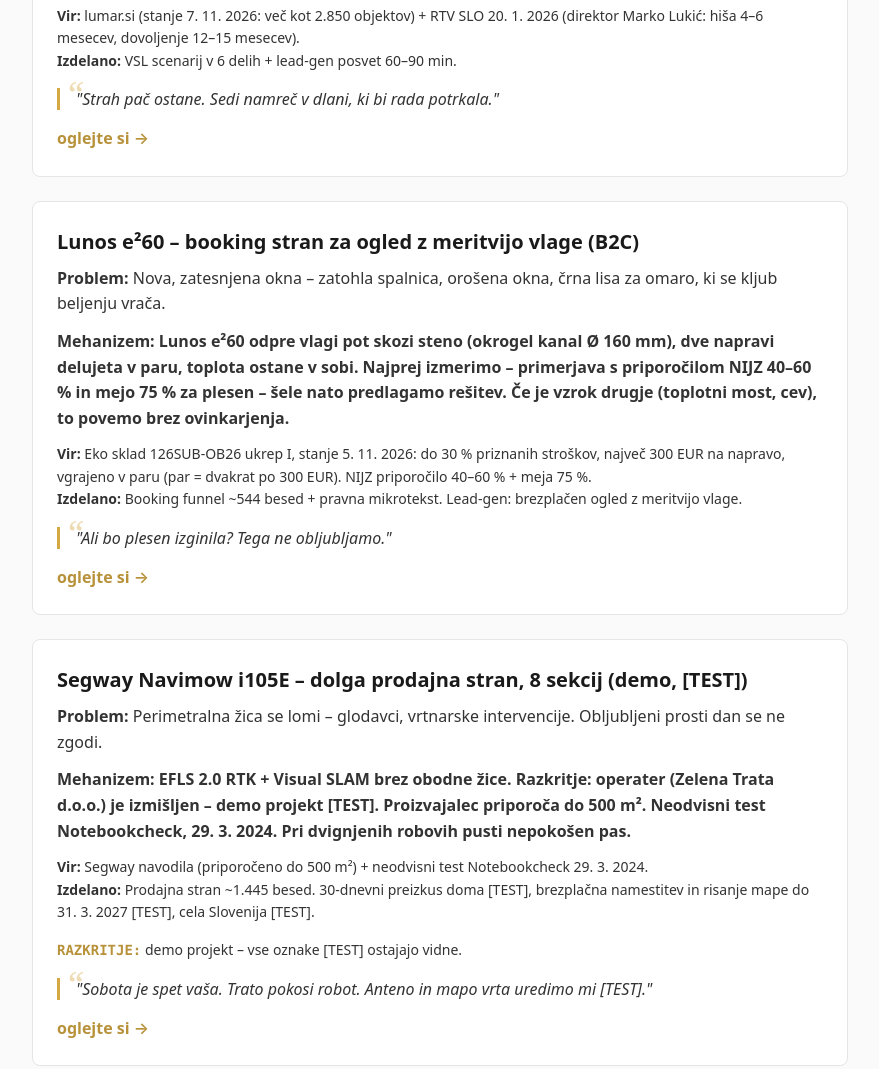
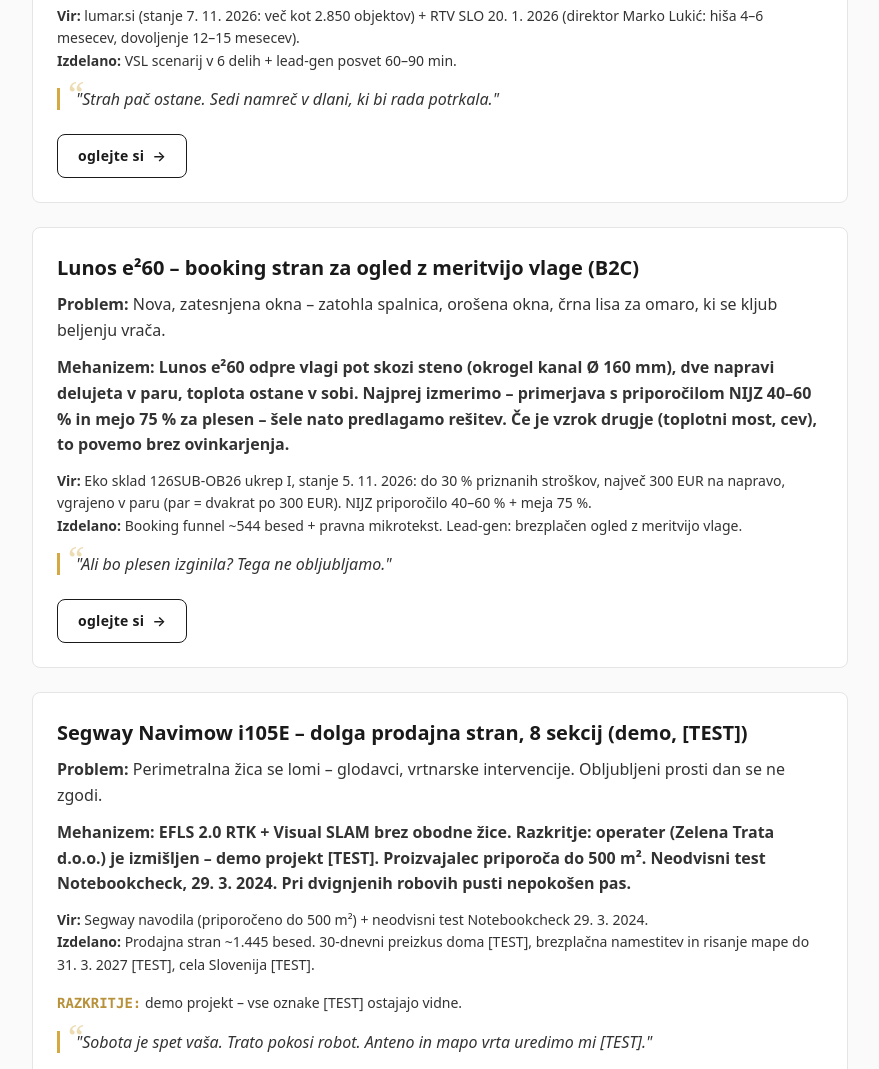
Before and after one commit to ivofrankai-star/copypage, a plain HTML site: page copypage.html in a window 1280 px wide. Shown: the part 1160-2229 px from the top of the page, without its empty margins (200-1079 px from the left). Drawn offline with Linux system fonts and the light colour scheme; a script that the page names is missing.

Commit message:
Restyle piece links as .piece-btn (compact outline button, arrow micro-anim)

```diff
--- a/copypage.html
+++ b/copypage.html
@@ -279,8 +279,47 @@
       margin-bottom: var(--space-4); line-height: var(--leading-snug);
     }
     .piece__label { font-family: var(--font-mono); font-weight: 600; color: var(--color-amber-dark); }
-    .piece-link { display: inline-block; font-weight: 600; color: var(--color-amber-dark); text-decoration: none; }
-    .piece-link:hover { text-decoration: underline; }
+    /* Updated Piece Button */
+    .piece-btn {
+      display: inline-flex;
+      align-items: center;
+      justify-content: center;
+      gap: var(--space-2);
+      min-height: 44px;
+      padding: var(--space-2) var(--space-5);
+      border: 1.5px solid var(--color-ink);
+      border-radius: var(--radius);
+      background: transparent;
+      color: var(--color-ink);
+      font-size: var(--text-sm);
+      font-weight: 600;
+      letter-spacing: 0.02em;
+      text-decoration: none;
+      transition: all 0.15s ease;
+      margin-top: var(--space-2);
+    }
+
+    .piece-btn:hover,
+    .piece-btn:focus-visible {
+      background: var(--color-ink);
+      color: var(--color-white);
+      transform: translateY(-1px);
+    }
+
+    .piece-btn:active {
+      transform: translateY(1px);
+    }
+
+    /* Subtle micro-animation on the arrow */
+    .piece-btn span {
+      display: inline-block;
+      transition: transform 0.15s ease;
+    }
+
+    .piece-btn:hover span {
+      transform: translateX(3px);
+    }
+
 
     /* How I Work */
     .how-grid { display: grid; grid-template-columns: 1fr; gap: var(--space-4); margin-top: var(--space-8); }
@@ -399,7 +438,7 @@
           <strong>Izdelano:</strong> VSL scenarij v 6 delih + lead-gen posvet 60–90 min.</p>
 
           <p class="piece__quote">"Strah pač ostane. Sedi namreč v dlani, ki bi rada potrkala."</p>
-          <a href="https://flat-sodium-9d4.notion.site/Lumar-monta-na-hi-a-VSL-scenarij-Potrkajte-6-min-govora-413996240a668053983bd5520e6fe808?pvs=74" class="piece-link" data-notion="01_LUMAR" target="_blank" rel="noopener">oglejte si →</a>
+          <a href="https://flat-sodium-9d4.notion.site/Lumar-monta-na-hi-a-VSL-scenarij-Potrkajte-6-min-govora-413996240a668053983bd5520e6fe808?pvs=74" class="piece-btn" data-notion="01_LUMAR" target="_blank" rel="noopener">oglejte si <span>→</span></a>
         </article>
         <article class="piece" id="piece-lunos-e260">
           <h3 class="piece__title">Lunos e²60 – booking stran za ogled z meritvijo vlage (B2C)</h3>
@@ -409,7 +448,7 @@
           <strong>Izdelano:</strong> Booking funnel ~544 besed + pravna mikrotekst. Lead-gen: brezplačen ogled z meritvijo vlage.</p>
 
           <p class="piece__quote">"Ali bo plesen izginila? Tega ne obljubljamo."</p>
-          <a href="https://flat-sodium-9d4.notion.site/Lunos-e-60-booking-stran-za-ogled-z-meritvijo-vlage-B2C-413996240a668096a682d8f0b4bd8a5f?pvs=74" class="piece-link" data-notion="02_LUNOS" target="_blank" rel="noopener">oglejte si →</a>
+          <a href="https://flat-sodium-9d4.notion.site/Lunos-e-60-booking-stran-za-ogled-z-meritvijo-vlage-B2C-413996240a668096a682d8f0b4bd8a5f?pvs=74" class="piece-btn" data-notion="02_LUNOS" target="_blank" rel="noopener">oglejte si <span>→</span></a>
         </article>
         <article class="piece" id="piece-navimow-i105e">
           <h3 class="piece__title">Segway Navimow i105E – dolga prodajna stran, 8 sekcij (demo, [TEST])</h3>
@@ -419,7 +458,7 @@
           <strong>Izdelano:</strong> Prodajna stran ~1.445 besed. 30-dnevni preizkus doma [TEST], brezplačna namestitev in risanje mape do 31. 3. 2027 [TEST], cela Slovenija [TEST].</p>
           <p class="piece__detail"><span class="piece__label">RAZKRITJE:</span> demo projekt – vse oznake [TEST] ostajajo vidne.</p>
           <p class="piece__quote">"Sobota je spet vaša. Trato pokosi robot. Anteno in mapo vrta uredimo mi [TEST]."</p>
-          <a href="https://flat-sodium-9d4.notion.site/Segway-Navimow-i105E-dolga-prodajna-stran-8-sekcij-demo-TEST-413996240a66802da2cbead771f0b1b2?pvs=74" class="piece-link" data-notion="03_NAVIMOW" target="_blank" rel="noopener">oglejte si →</a>
+          <a href="https://flat-sodium-9d4.notion.site/Segway-Navimow-i105E-dolga-prodajna-stran-8-sekcij-demo-TEST-413996240a66802da2cbead771f0b1b2?pvs=74" class="piece-btn" data-notion="03_NAVIMOW" target="_blank" rel="noopener">oglejte si <span>→</span></a>
         </article>
         <article class="piece" id="piece-daikin-3r">
           <h3 class="piece__title">Daikin Altherma 3 R – 5-dnevna e-poštna sekvenca (lead-gen za izvajalca)</h3>
@@ -429,7 +468,7 @@
           <strong>Izdelano:</strong> 5-dnevna email sekvenca. Mehek CTA v e-poštah 1–4, trdi v 5.</p>
 
           <p class="piece__quote">"Daikin Altherma 3 R ničesar ne kuri. Toploto jemlje iz zraka."</p>
-          <a href="https://flat-sodium-9d4.notion.site/Daikin-Altherma-3-R-5-dnevna-e-po-tna-sekvenca-lead-gen-za-izvajalca-413996240a668073acf2e1316e346598?pvs=74" class="piece-link" data-notion="04_DAIKIN" target="_blank" rel="noopener">oglejte si →</a>
+          <a href="https://flat-sodium-9d4.notion.site/Daikin-Altherma-3-R-5-dnevna-e-po-tna-sekvenca-lead-gen-za-izvajalca-413996240a668073acf2e1316e346598?pvs=74" class="piece-btn" data-notion="04_DAIKIN" target="_blank" rel="noopener">oglejte si <span>→</span></a>
         </article>
         <article class="piece" id="piece-healthyworld-magnezij">
           <h3 class="piece__title">HealthyWorld® Magnezij 165 mg – Meta oglas (Facebook / Instagram)</h3>
@@ -439,7 +478,7 @@
           <strong>Izdelano:</strong> 1 varianta oglasa – naslov 15 besed, primarno besedilo 116 besed, gumb 3 besede.</p>
 
           <p class="piece__quote">"Služba, trgovina, kuhanje. Seznam se do večera ne skrajša."</p>
-          <a href="https://flat-sodium-9d4.notion.site/HealthyWorld-Magnezij-165-mg-Meta-oglas-Facebook-Instagram-413996240a668025860ac436c69a9dcb?pvs=74" class="piece-link" data-notion="05_HEALTHYWORLD" target="_blank" rel="noopener">oglejte si →</a>
+          <a href="https://flat-sodium-9d4.notion.site/HealthyWorld-Magnezij-165-mg-Meta-oglas-Facebook-Instagram-413996240a668025860ac436c69a9dcb?pvs=74" class="piece-btn" data-notion="05_HEALTHYWORLD" target="_blank" rel="noopener">oglejte si <span>→</span></a>
         </article>
       </div>
     </section>
```
Also changed, not shown: index.html (+46 -7 lines).
